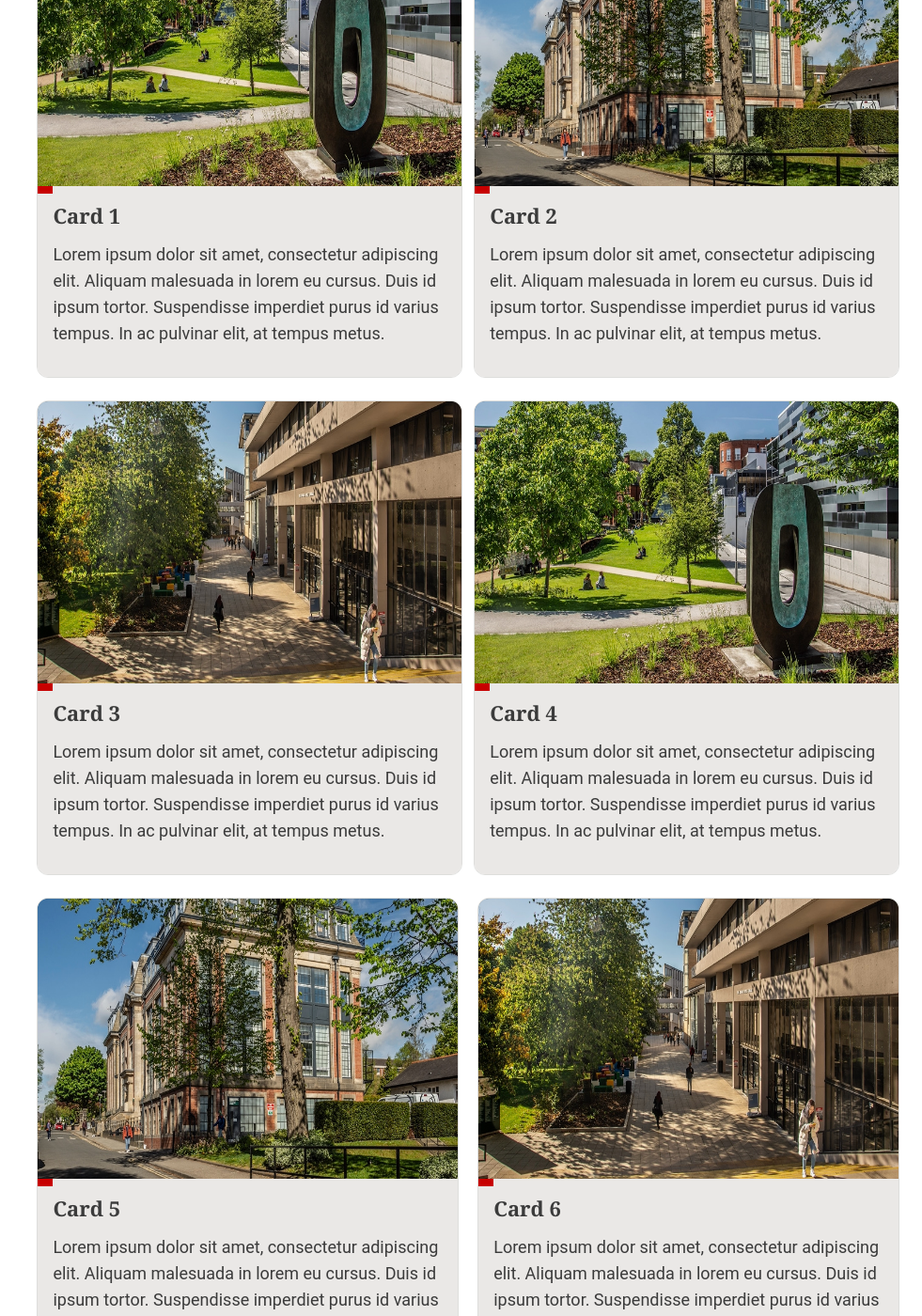
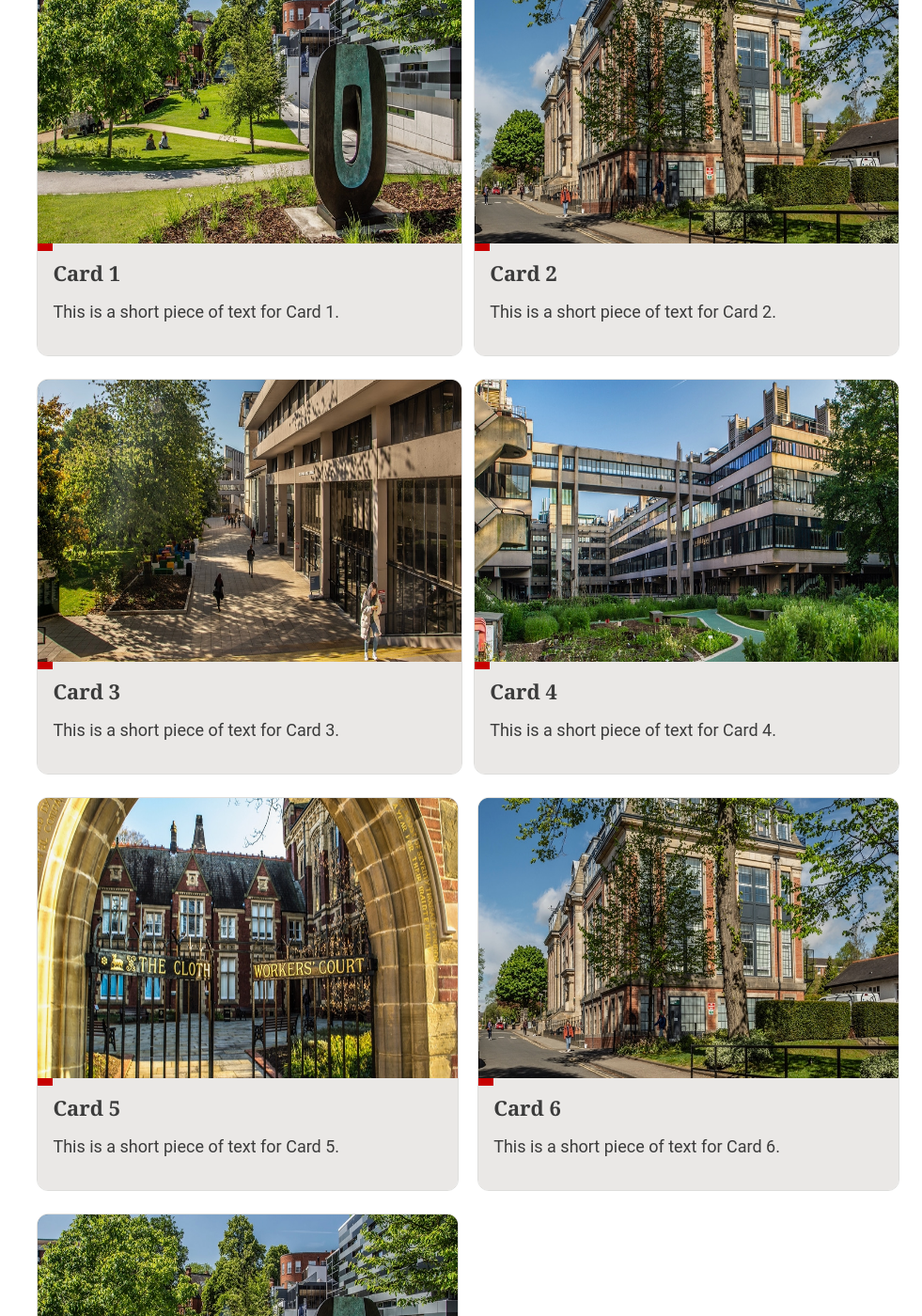
Before and after one commit to uol-library/jekyll-theme-uol, a Jekyll site: the page built from pages/index.md, in a window 1280 px wide and 1400 px high, scrolled down 3001 px. Shown: the whole window at 94% size, without its empty margins (299-1280 px from the left). Built offline with Jekyll 4.4.1, drawn with Linux system fonts in a browser that asks for light colours; some web fonts are replaced; some of the changed text lies outside the part shown.

```diff
--- a/_config.yml
+++ b/_config.yml
@@ -15,6 +15,7 @@ description: > # this means to ignore newlines until "show_excerpts:"
   Write a description for the site here. You can edit this
   line in _config.yml. It will appear in your document head meta (for
   Google search results) and in your feed.xml site description.
+
 google_analytics: "GTM-WJPZM2T" # set to Google Tag manager ID
 
 # contact information
@@ -52,7 +53,7 @@ paginate_path: "/blog/page:num/"
 show_excerpts: true
 # Date format - this is overridden in post-list-item.html
 date_format: "%A %-d %b, %Y"
-
+permalink: pretty
 
 plugins:
  - jekyll-feed
--- a/_data/examples.yml
+++ b/_data/examples.yml
@@ -14,8 +14,6 @@ sectionmenu:
       url: /examples/quotes/
     - title: Accordions
       url: /examples/accordion/
-    - title : Banners
-      url: /examples/banner/
     - title: Tables
       url: /examples/tables/
 mainmenu:
--- a/_includes/components/table.html
+++ b/_includes/components/table.html
@@ -2,7 +2,7 @@
 {% assign tdata = include.tabledata %}
 {% assign sortable = include.sortablecols | split: "," %}
 {% assign nr = tdata | size %}
-{% if caption != "" && nr > 0 %}
+{% if caption != "" and nr > 0 %}
 <h2 class="uol-index-table-caption">{{ caption | escape }}</h2>
 <table class="uol-index-table js-uolTableStackable">
 {% for row in tdata %}
--- a/pages/index.md
+++ b/pages/index.md
@@ -279,12 +279,12 @@ banners:
     text: "This page showcases the different menus and content configurations which are availalbe in the home page template of this theme."
     linkurl: "/examples/"
     linktext: "View other examples"
-  - title: "Lorem Ipsum Dolor sit Amet Consectetural"
+  - title: "This is an example home page"
     imageurl: "/assets/img/placeholders/banner-02.jpg"
     imagealt: "University campus"
-    text: "Lorem ipsum, dolor sit amet consectetur adipisicing elit. Quas repellendus necessitatibus harum quo, nemo magni, dolorem natus atque provident suscipit itaque sit perspiciatis!"
+    text: "This page showcases the different menus and content configurations which are availalbe in the home page template of this theme."
     linkurl: "/examples/"
-    linktext: "Some call to action"
+    linktext: "View other examples"
 widgets:
   - type: content
     title: Content Widget
@@ -292,10 +292,12 @@ widgets:
     content: |
       The home page template has a different structure to standard pages and is made up entirely of widgets.
 
-      Widgets can be specified in a yaml data file or in the frontmatter of pages - this widget is specified in the frontmatter of this page.
+      You can add HTML to content widgets, such as embed code for youtube:
+
+      <iframe width="560" height="315" src="https://www.youtube.com/embed/NcWibP5JA_E" title="YouTube video player - students staying safe at the University of Leeds" fram
   - type: featured
     title: Featured Content Widget
-    lead: Featured Content widgets have additional styling and are presented in columns
+    lead: Featured Content widgets have additional styling and contain an image.
     image:
       title: Image
       url: /assets/img/placeholders/banner-01.jpg
@@ -319,37 +321,37 @@ widgets:
         link: /examples/
         imageurl: "/assets/img/placeholders/banner-01.jpg"
         imagealt: "A super informative description"
-        content: "Lorem ipsum dolor sit amet, consectetur adipiscing elit. Aliquam malesuada in lorem eu cursus. Duis id ipsum tortor. Suspendisse imperdiet purus id varius tempus. In ac pulvinar elit, at tempus metus."
+        content: "This is a short piece of text for Card 1."
       - title: Card 2
         link: /examples/
         imageurl: "/assets/img/placeholders/banner-02.jpg"
         imagealt: "A super informative description"
-        content: "Lorem ipsum dolor sit amet, consectetur adipiscing elit. Aliquam malesuada in lorem eu cursus. Duis id ipsum tortor. Suspendisse imperdiet purus id varius tempus. In ac pulvinar elit, at tempus metus."
+        content: "This is a short piece of text for Card 2."
       - title: Card 3
         link: /examples/
         imageurl: "/assets/img/placeholders/banner-03.jpg"
         imagealt: "A super informative description"
-        content: "Lorem ipsum dolor sit amet, consectetur adipiscing elit. Aliquam malesuada in lorem eu cursus. Duis id ipsum tortor. Suspendisse imperdiet purus id varius tempus. In ac pulvinar elit, at tempus metus."
+        content: "This is a short piece of text for Card 3."
       - title: Card 4
         link: /examples/
-        imageurl: "/assets/img/placeholders/banner-01.jpg"
+        imageurl: "/assets/img/placeholders/banner-04.jpg"
         imagealt: "A super informative description"
-        content: "Lorem ipsum dolor sit amet, consectetur adipiscing elit. Aliquam malesuada in lorem eu cursus. Duis id ipsum tortor. Suspendisse imperdiet purus id varius tempus. In ac pulvinar elit, at tempus metus."
+        content: "This is a short piece of text for Card 4."
       - title: Card 5
+        link: /examples/
+        imageurl: "/assets/img/placeholders/banner-05.jpg"
+        imagealt: "A super informative description"
+        content: "This is a short piece of text for Card 5."
+      - title: Card 6
         link: /examples/
         imageurl: "/assets/img/placeholders/banner-02.jpg"
         imagealt: "A super informative description"
-        content: "Lorem ipsum dolor sit amet, consectetur adipiscing elit. Aliquam malesuada in lorem eu cursus. Duis id ipsum tortor. Suspendisse imperdiet purus id varius tempus. In ac pulvinar elit, at tempus metus."
-      - title: Card 6
-        link: /examples/
-        imageurl: "/assets/img/placeholders/banner-03.jpg"
-        imagealt: "A super informative description"
-        content: "Lorem ipsum dolor sit amet, consectetur adipiscing elit. Aliquam malesuada in lorem eu cursus. Duis id ipsum tortor. Suspendisse imperdiet purus id varius tempus. In ac pulvinar elit, at tempus metus."
+        content: "This is a short piece of text for Card 6."
       - title: Card 7
         link: /examples/
         imageurl: "/assets/img/placeholders/banner-01.jpg"
         imagealt: "A super informative description"
-        content: "Lorem ipsum dolor sit amet, consectetur adipiscing elit. Aliquam malesuada in lorem eu cursus. Duis id ipsum tortor. Suspendisse imperdiet purus id varius tempus. In ac pulvinar elit, at tempus metus."
+        content: "This is a short piece of text for Card 7."
   - type: cards
     featured: true
     title: Featured Cards Widgets
@@ -360,25 +362,22 @@ widgets:
         link: /examples/
         imageurl: "/assets/img/placeholders/banner-01.jpg"
         imagealt: "A super informative description"
-        content: "Lorem ipsum dolor sit amet, consectetur adipiscing elit. Aliquam malesuada in lorem eu cursus. Duis id ipsum tortor. Suspendisse imperdiet purus id varius tempus. In ac pulvinar elit, at tempus metus."
+        content: "This is a short piece of text for Card 1."
       - title: Card 2
         link: /examples/
         imageurl: "/assets/img/placeholders/banner-02.jpg"
         imagealt: "A super informative description"
-        content: "Lorem ipsum dolor sit amet, consectetur adipiscing elit. Aliquam malesuada in lorem eu cursus. Duis id ipsum tortor. Suspendisse imperdiet purus id varius tempus. In ac pulvinar elit, at tempus metus."
+        content: "This is a short piece of text for Card 2."
       - title: Card 3
         link: /examples/
         imageurl: "/assets/img/placeholders/banner-03.jpg"
         imagealt: "A super informative description"
-        content: "Lorem ipsum dolor sit amet, consectetur adipiscing elit. Aliquam malesuada in lorem eu cursus. Duis id ipsum tortor. Suspendisse imperdiet purus id varius tempus. In ac pulvinar elit, at tempus metus."
-
-
-
+        content: "This is a short piece of text for Card 3."
 inlinectas:
-  - title: Inline Call to action
+  - title: Inline Call to action 1
     url: "/examples/"
     text: Calls to action can be added to the top of the page.
-  - title: Inline Call to action
+  - title: Inline Call to action 2
     url: "/examples/"
     text: Calls to action can be added to the top of the page.
 permalink: /
```
Also changed, not shown: other parts of pages/index.md (+1 -1 lines), pages/examples/banner.md (deleted, +0 -61 lines), pages/examples/index.md (+4 -28 lines).
